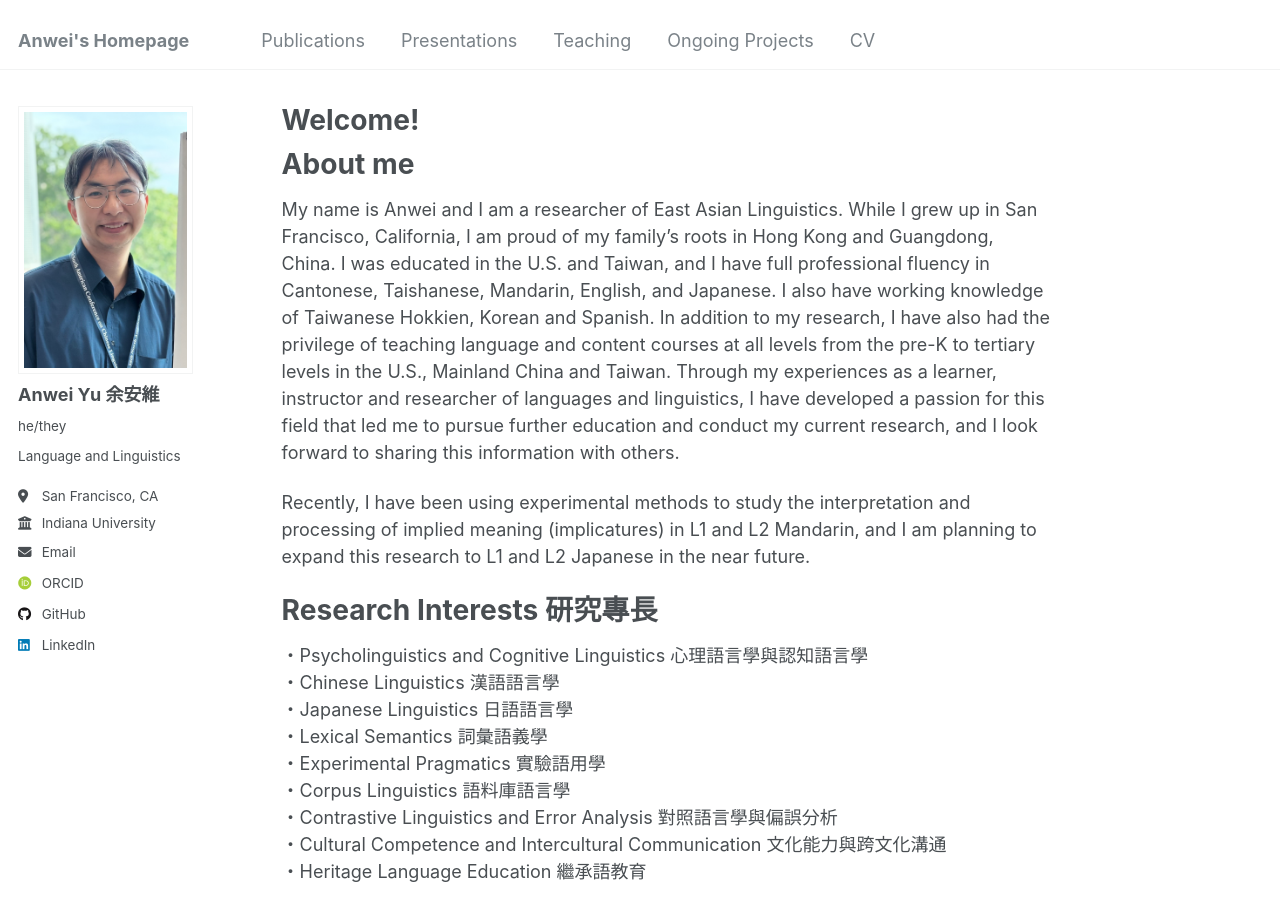
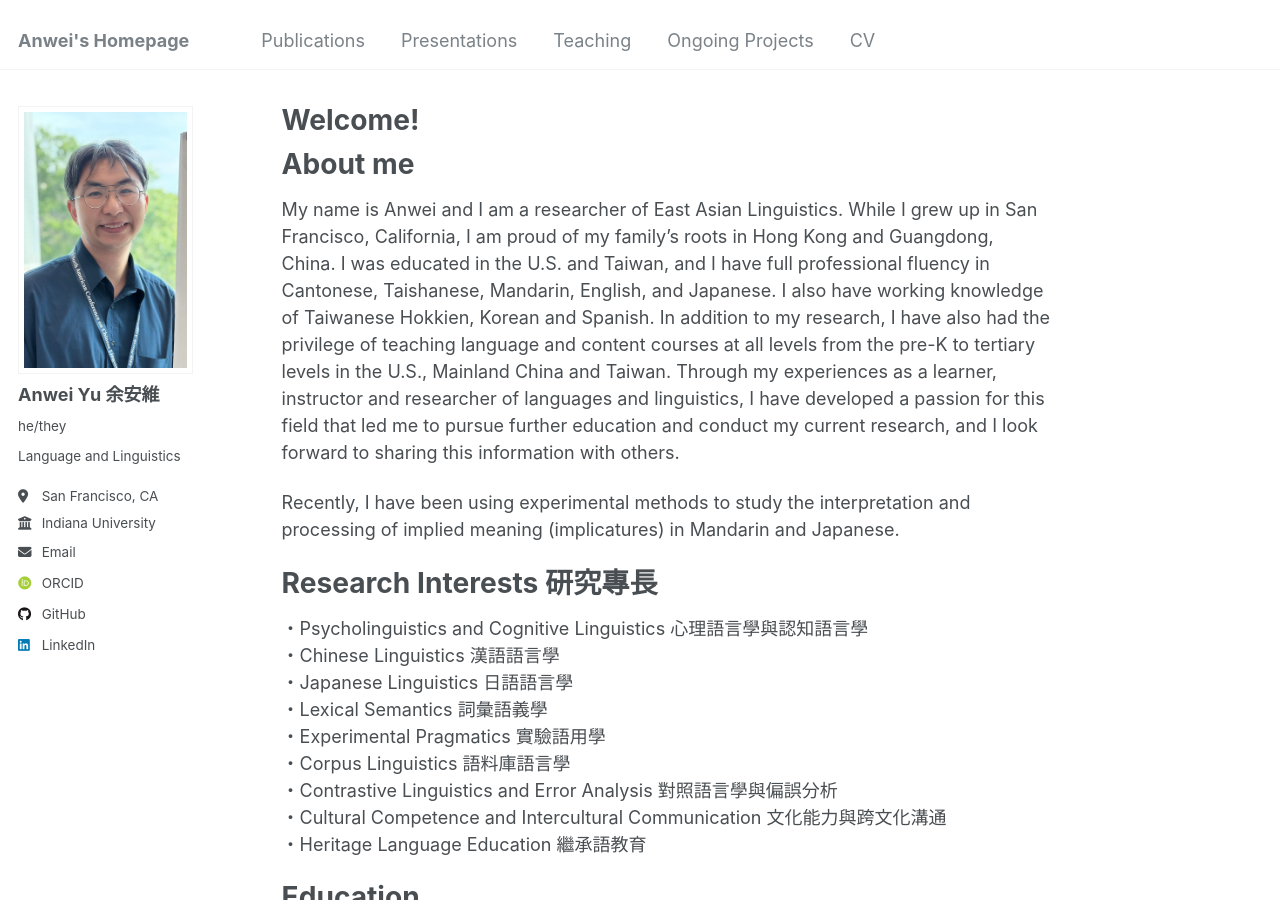
Before and after one commit to anweiyu/anweiyu.github.io, a Jekyll site: the page built from _pages/about.md, in a window 1280 px wide and 900 px high. Built offline with Jekyll 4.4.1, drawn with Linux system fonts in a browser that asks for light colours; some web fonts are replaced.

Commit message:
Update about.md

```diff
--- a/_pages/about.md
+++ b/_pages/about.md
@@ -10,7 +10,7 @@ About me
 ======
 My name is Anwei and I am a researcher of East Asian Linguistics. While I grew up in San Francisco, California, I am proud of my family's  roots in Hong Kong and Guangdong, China.  I was educated in the U.S. and Taiwan, and I have full professional fluency in Cantonese, Taishanese, Mandarin, English, and Japanese. I also have working knowledge of Taiwanese Hokkien, Korean and Spanish. In addition to my research, I have also had the privilege of teaching language and content courses at all levels from the pre-K to tertiary levels in the U.S., Mainland China and Taiwan. Through my experiences as a learner, instructor and researcher of languages and linguistics, I have developed a passion for this field that led me to pursue further education and conduct my current research, and I look forward to sharing this information with others.
 
-Recently, I have been using experimental methods to study the interpretation and processing of implied meaning (implicatures) in L1 and L2 Mandarin, and I am planning to expand this research to L1 and L2 Japanese in the near future.
+Recently, I have been using experimental methods to study the interpretation and processing of implied meaning (implicatures) in Mandarin and Japanese.
 
 Research Interests 研究專長
 ======
```
